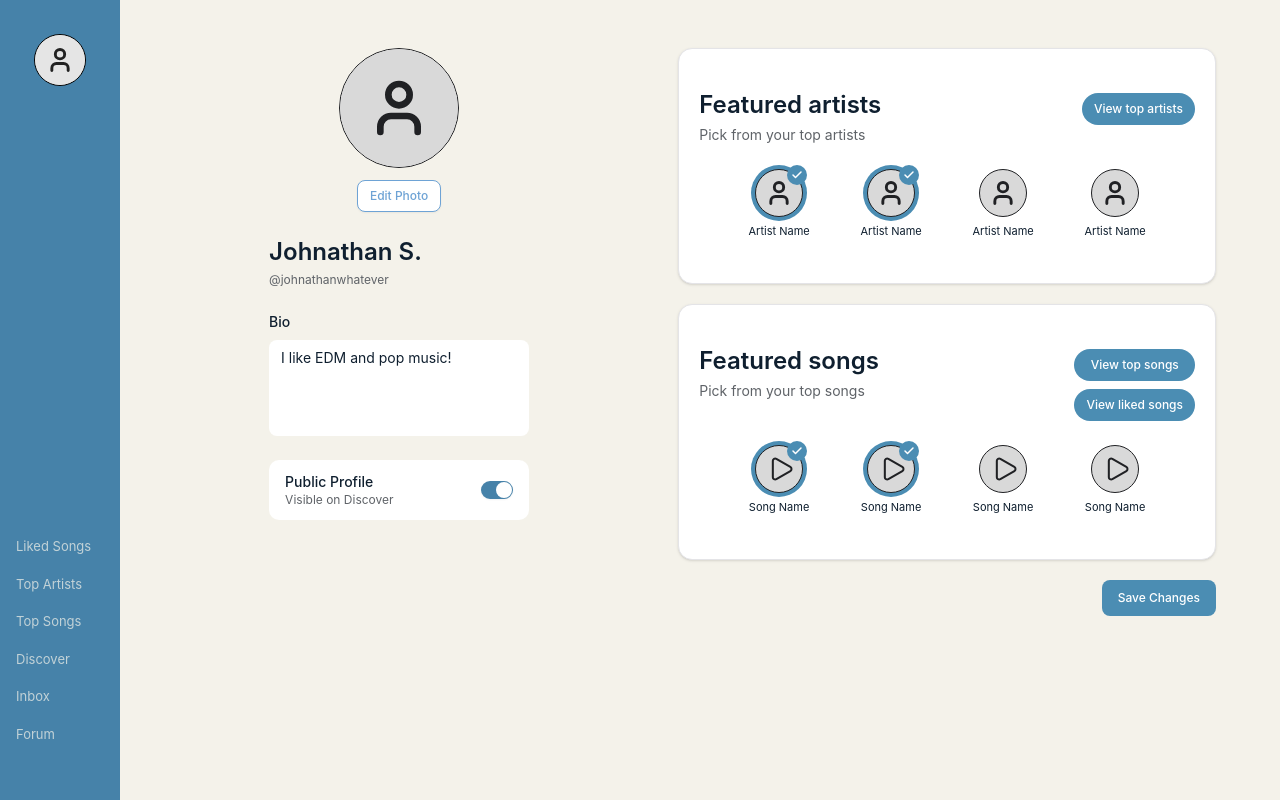
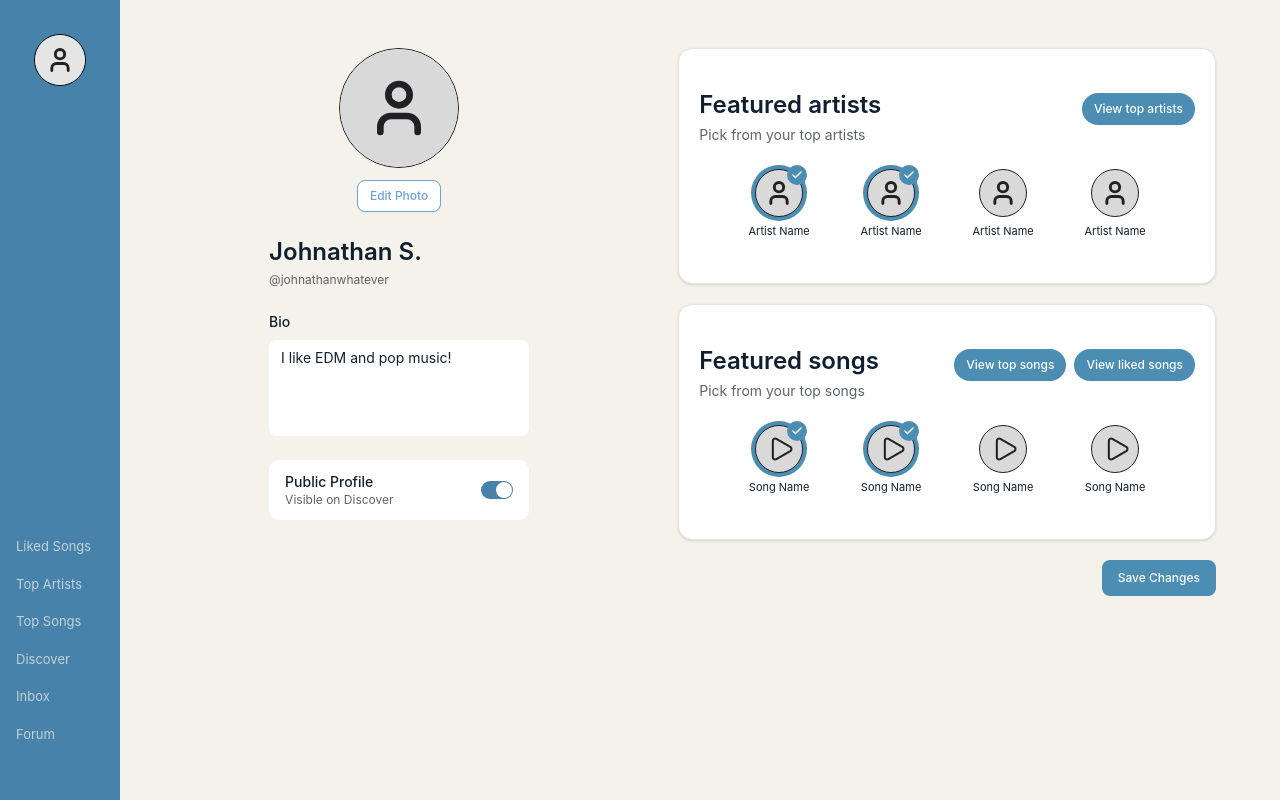
Before and after one commit to SeungwooDY/spotify-chat, a React (Vite) app in the folder frontend/: page /profile in a window 1280 px wide. Built offline with nearby package versions, Linux system fonts and the light colour scheme.

Commit message:
fixed button format

```diff
--- a/frontend/src/pages/ProfilePage.jsx
+++ b/frontend/src/pages/ProfilePage.jsx
@@ -132,7 +132,7 @@ const FeaturedCard = ({ title, subtitle, buttonLabels, children }) => {
             <p className="mt-2 text-sm text-[#5F6368]">{subtitle}</p>
           </div>
 
-          <div className="flex flex-wrap gap-2 sm:flex-col">
+          <div className="flex flex-wrap justify-start gap-2 sm:justify-end">
             {buttonLabels.map((label) => (
               <Button
                 key={label}
```
